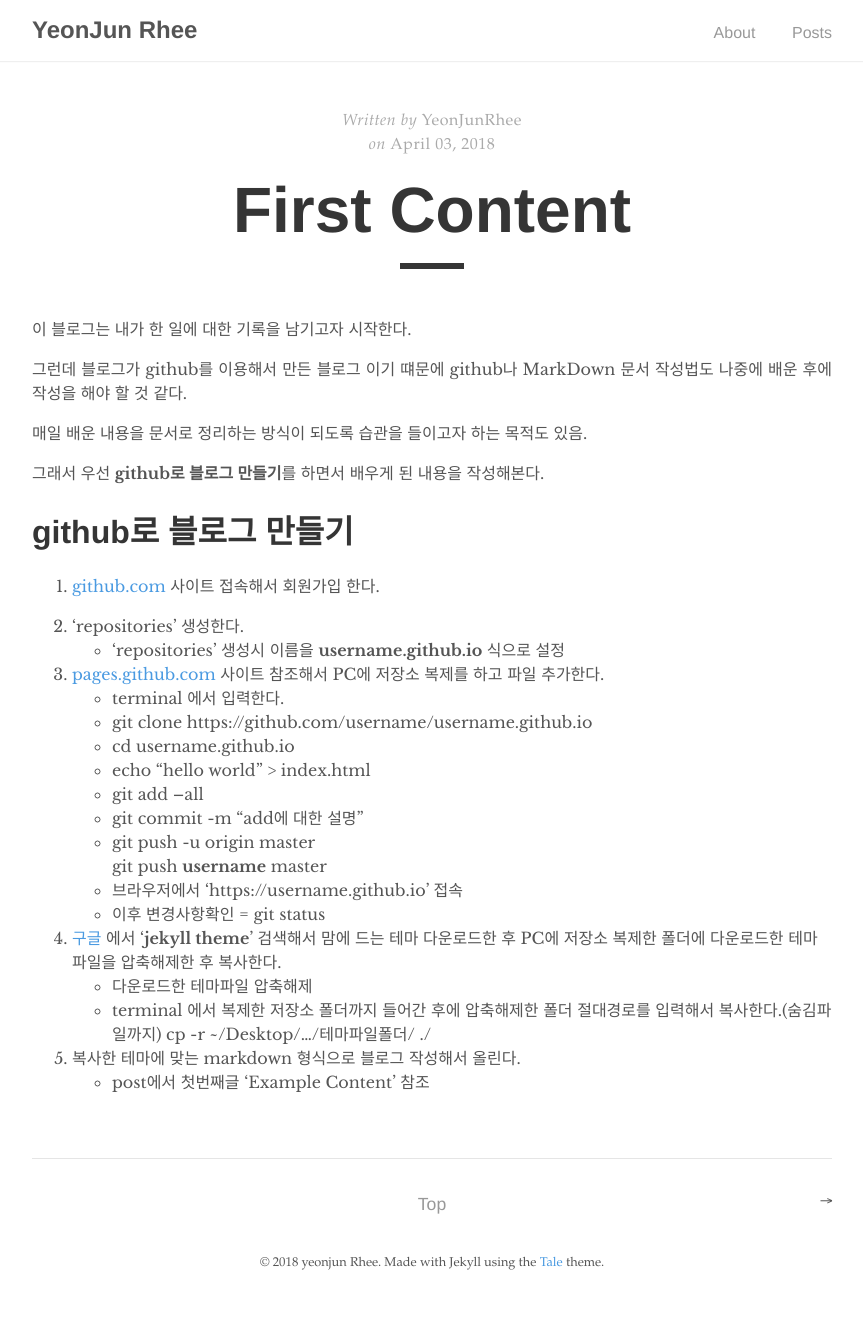
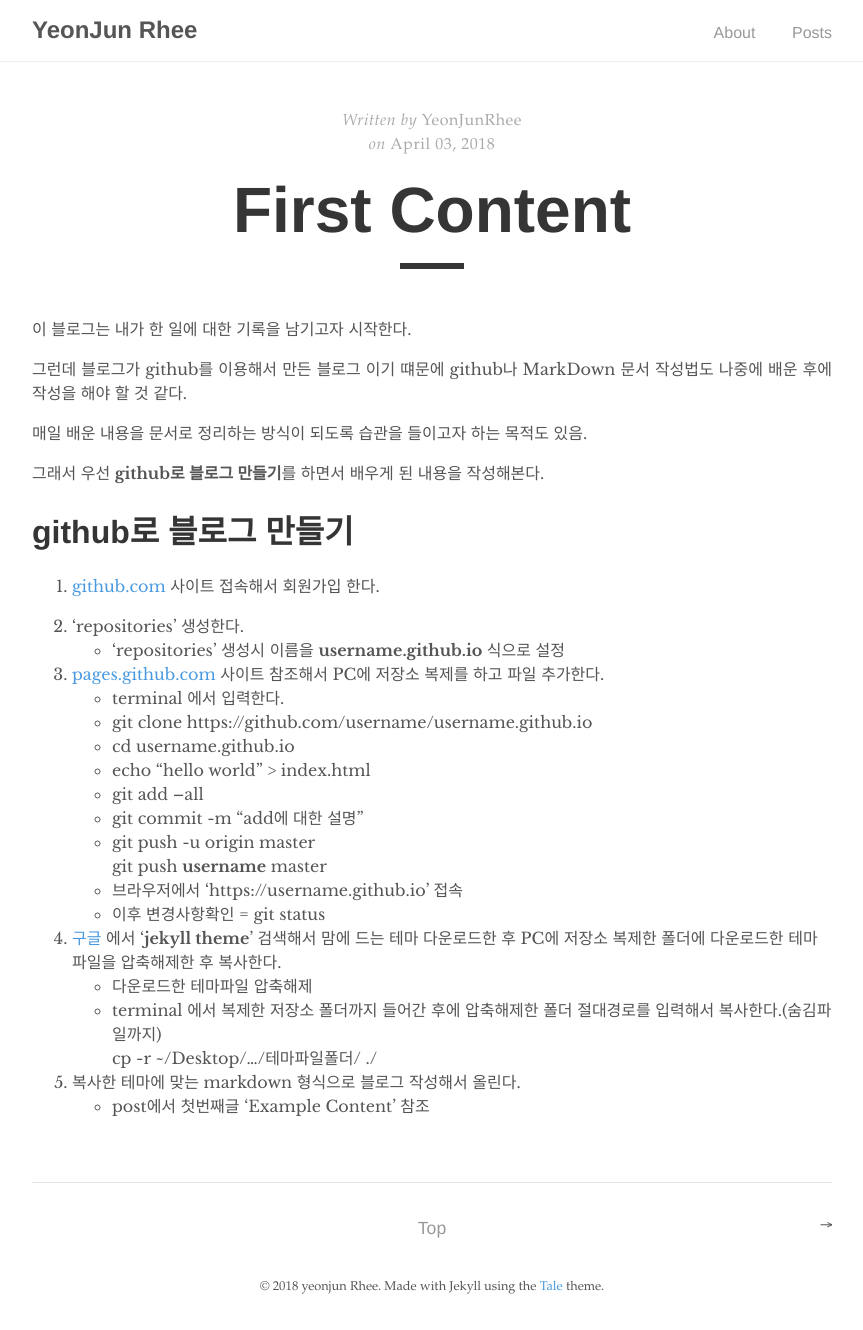
Before and after one commit to yeonjunrhee/yeonjunrhee.github.io, a Jekyll site: the page built from _posts/2018-04-03-swift-study-1.md, in a window 1280 px wide. Shown: the whole page, without its empty margins (208-1071 px from the left). Built offline with Jekyll 4.4.1, drawn with Linux system fonts in a browser that asks for light colours; before the commit the page ends 1306 px from its top, so only the background shows below that.

```diff
--- a/_posts/2018-04-03-swift-study-1.md
+++ b/_posts/2018-04-03-swift-study-1.md
@@ -33,7 +33,7 @@ git push **username** master
 
 4. [구글](https://www.google.com) 에서 '**jekyll theme**' 검색해서 맘에 드는 테마 다운로드한 후 PC에 저장소 복제한 폴더에 다운로드한 테마 파일을 압축해제한 후 복사한다.
 * 다운로드한 테마파일 압축해제
-* terminal 에서 복제한 저장소 폴더까지 들어간 후에 압축해제한 폴더 절대경로를 입력해서 복사한다.(숨김파일까지)
+* terminal 에서 복제한 저장소 폴더까지 들어간 후에 압축해제한 폴더 절대경로를 입력해서 복사한다.(숨김파일까지)<br>
 cp -r ~/Desktop/.../테마파일폴더/ ./
 
 5. 복사한 테마에 맞는 markdown 형식으로 블로그 작성해서 올린다.
```
